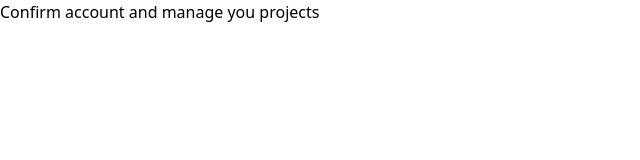
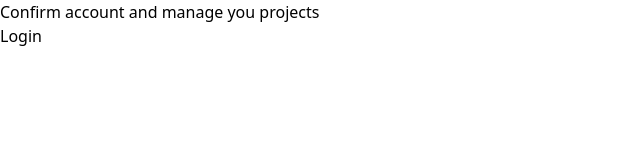
Before and after one commit to borjasff/uptask-react-MERN-frontend, a React (Vite) app: page /confirm/1 in a window 1280 px wide. Shown: the top 160 px of the page, without its empty margins (0-640 px from the left). Built offline with nearby package versions, Linux system fonts and the light colour scheme; no server answers.

Commit message:
edit route to confirm acount

```diff
--- a/src/pages/ConfirmCount.jsx
+++ b/src/pages/ConfirmCount.jsx
@@ -39,9 +39,9 @@ export default function ConfirmCount() {
 
     <div className="mt-20 md:mt-5 shadow-lg px-5 py-10 rounded-xl bg-white">
       {msg && <Alert alert={alert}/>}
-      {countConfirm && (
+
             <Link className="block text-center my-5 text-slate-500 uppercase text-sm" to="/">Login</Link>
-      )}
+
     </div>
 
 </>
```
